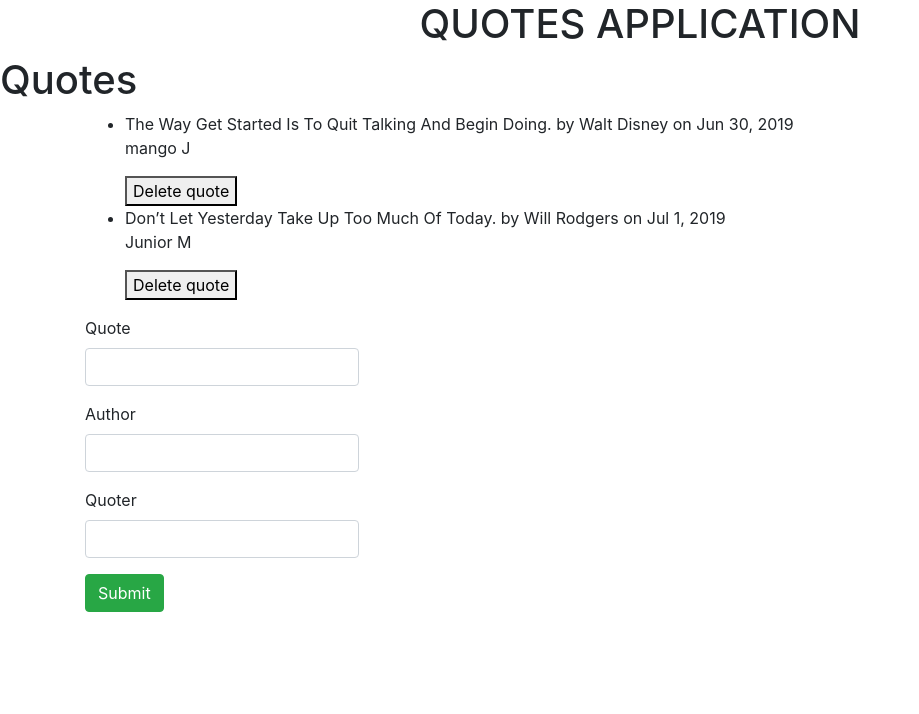
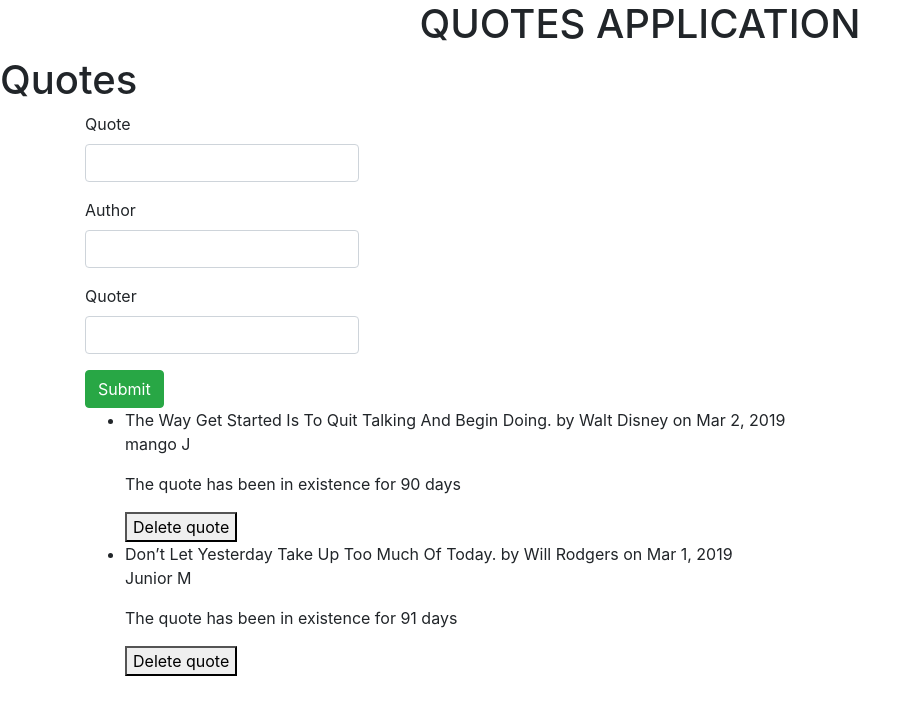
Before and after one commit to mangowilliam/Quotes, an Angular app: page / in a window 1280 px wide. Shown: the top 714 px of the page, without its empty margins (0-919 px from the left). Built offline with nearby package versions, Linux system fonts and the light colour scheme.

Commit message:
implement  date count

```diff
--- a/src/app/app.component.ts
+++ b/src/app/app.component.ts
@@ -9,8 +9,8 @@ import { Quotes } from './quotes';
 export class AppComponent {
   titile = "quotes"
   quotes = [
-    new Quotes('The Way Get Started Is To Quit Talking And Begin Doing.', ' Walt Disney', "mango J", new Date(2019, 5, 30)),
-    new Quotes('Don’t Let Yesterday Take Up Too Much Of Today.', 'Will Rodgers', "Junior M", new Date(2019, 6, 1)),
+    new Quotes('The Way Get Started Is To Quit Talking And Begin Doing.', ' Walt Disney', "mango J", new Date(2019, 1, 30)),
+    new Quotes('Don’t Let Yesterday Take Up Too Much Of Today.', 'Will Rodgers', "Junior M", new Date(2019, 2, 1)),
   ]
 
 
--- a/src/app/date-count.pipe.ts
+++ b/src/app/date-count.pipe.ts
@@ -5,8 +5,20 @@ import { Pipe, PipeTransform } from '@angular/core';
 })
 export class DateCountPipe implements PipeTransform {
 
-  transform(value: any, args?: any): any {
-    return null;
+  transform(created: any): number {
+    let today: Date = new Date(); //get current date and time
+    let todayWithNoTime: any = new Date(today.getFullYear(), today.getMonth(), today.getDate())
+    var dateDifference = Math.abs(todayWithNoTime - created)// returns value in milliseconds
+    const secondsInADay = 86400; //60 seconds*60 minutes in an hour *24 hours
+
+    var dateDifferenceSeconds = dateDifference * 0.001; //converts to seconds
+
+    var timer = dateDifferenceSeconds / secondsInADay;
+
+    if (timer >= 1 && created < todayWithNoTime) {
+      return timer;
+    } else {
+      return 0;
+    }
   }
-
 }
--- a/src/app/quotes-details/quotes-details.component.html
+++ b/src/app/quotes-details/quotes-details.component.html
@@ -1,2 +1,3 @@
 <p>{{quotes.quoter}}</p>
+<p>The quote has been in existence for {{quotes.Date|dateCount}} days</p>
 <button (click)='quotesDelete(true)'> Delete quote </button>
--- a/src/app/quotes-details/quotes-details.component.ts
+++ b/src/app/quotes-details/quotes-details.component.ts
@@ -5,6 +5,7 @@ import { Quotes } from '../quotes';
   selector: 'app-quotes-details',
   templateUrl: './quotes-details.component.html',
   styleUrls: ['./quotes-details.component.css']
+
 })
 export class QuotesDetailsComponent implements OnInit {
 
--- a/src/app/quotes/quotes.component.html
+++ b/src/app/quotes/quotes.component.html
@@ -1,5 +1,6 @@
 <h1>Quotes</h1>
 <div class="container">
+  <app-quotesform></app-quotesform>
   <ul>
     <div *ngFor='let quotes of quotes'>
       <li>{{quotes.quote}} by {{quotes.author}} on {{quotes.Date|date}}</li>
@@ -7,5 +8,5 @@
 
     </div>
   </ul>
-  <app-quotesform></app-quotesform>
+
 </div>
--- a/src/app/quotes/quotes.component.ts
+++ b/src/app/quotes/quotes.component.ts
@@ -8,10 +8,9 @@ import { Quotes } from '../quotes';
 })
 export class QuotesComponent implements OnInit {
   quotes = [
-    new Quotes('The Way Get Started Is To Quit Talking And Begin Doing.', ' Walt Disney', "mango J", new Date(2019, 5, 30)),
-    new Quotes('Don’t Let Yesterday Take Up Too Much Of Today.', 'Will Rodgers', "Junior M", new Date(2019, 6, 1)),
+    new Quotes('The Way Get Started Is To Quit Talking And Begin Doing.', ' Walt Disney', "mango J", new Date(2019, 1, 30)),
+    new Quotes('Don’t Let Yesterday Take Up Too Much Of Today.', 'Will Rodgers', "Junior M", new Date(2019, 2, 1)),
   ]
-
   constructor() { }
 
   ngOnInit() {
```
